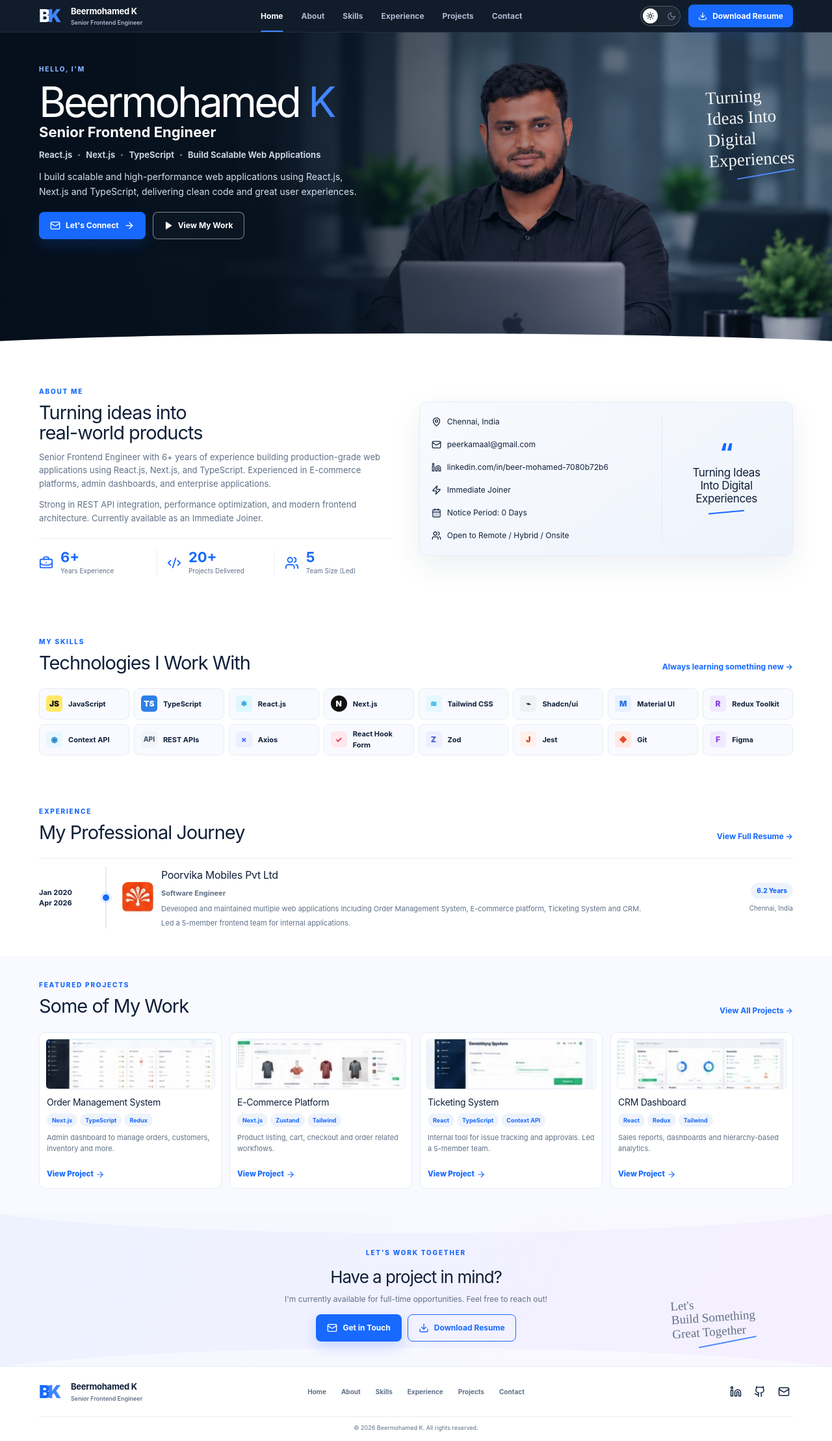
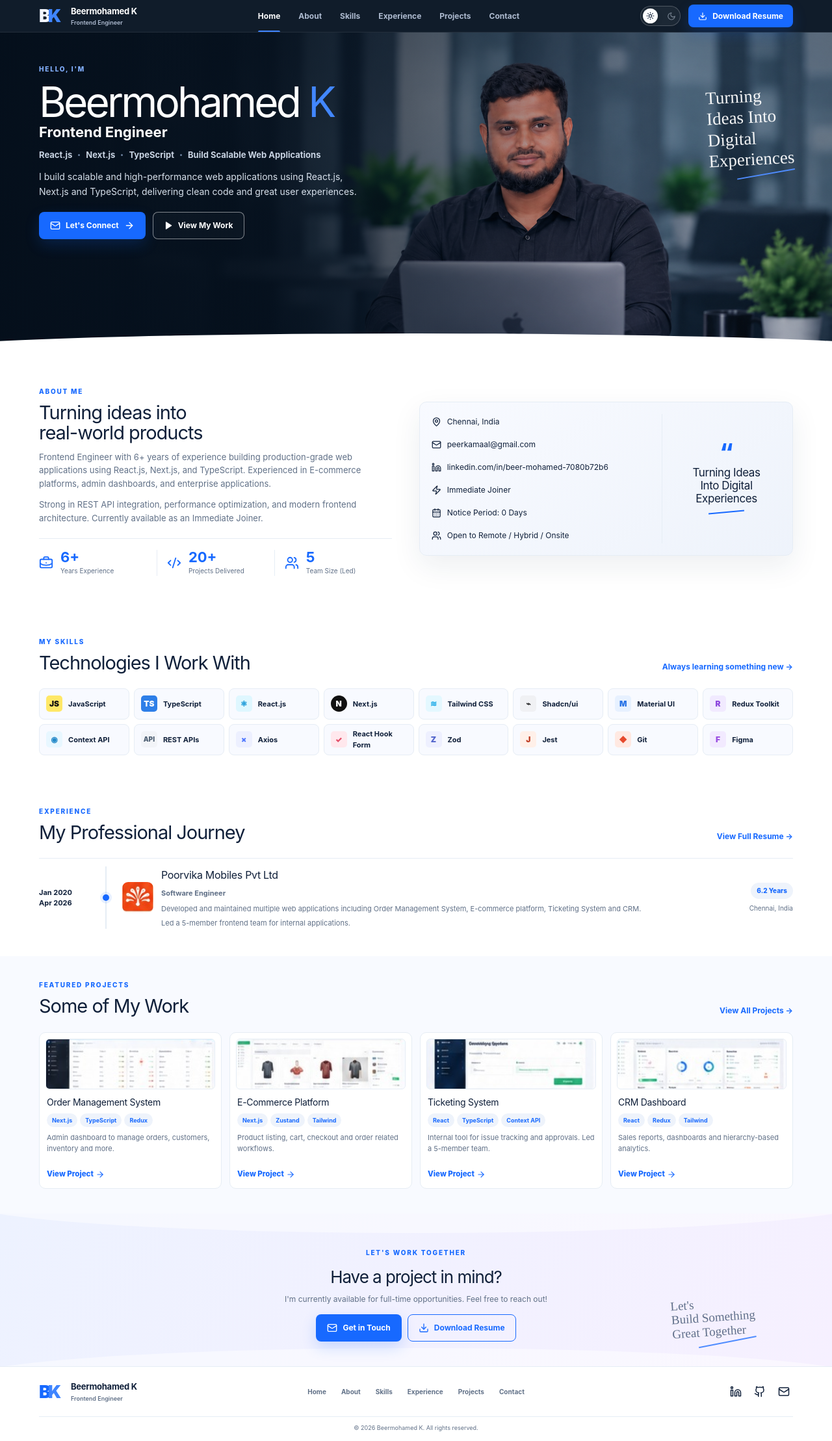
Before and after one commit to PeerMd/portfolio, a Next.js app: page / in a window 1280 px wide. Shown: the whole page at 65% size. Built offline with nearby package versions, Linux system fonts and the light colour scheme.

Commit message:
Remove senior keyword from the title and descriptions

```diff
--- a/app/layout.tsx
+++ b/app/layout.tsx
@@ -6,7 +6,7 @@ import { profile } from '@/lib/data';
 
 export const metadata: Metadata = {
   title: `${profile.name} | ${profile.role}`,
-  description: 'Portfolio of Beermohamed K, Senior Frontend Engineer specializing in React.js, Next.js and TypeScript.',
+  description: 'Portfolio of Beermohamed K, Frontend Engineer specializing in React.js, Next.js and TypeScript.',
 };
 
 export default function RootLayout({ children }: Readonly<{ children: ReactNode }>) {
--- a/components/about.tsx
+++ b/components/about.tsx
@@ -11,7 +11,7 @@ export function About() {
             <span className="eyebrow">ABOUT ME</span>
             <h2>Turning ideas into<br />real-world products</h2>
             <p>
-              Senior Frontend Engineer with 6+ years of experience building production-grade web applications using React.js, Next.js, and TypeScript. Experienced in E-commerce platforms, admin dashboards, and enterprise applications.
+              Frontend Engineer with 6+ years of experience building production-grade web applications using React.js, Next.js, and TypeScript. Experienced in E-commerce platforms, admin dashboards, and enterprise applications.
             </p>
             <p>
               Strong in REST API integration, performance optimization, and modern frontend architecture. Currently available as an Immediate Joiner.
--- a/components/footer.tsx
+++ b/components/footer.tsx
@@ -7,7 +7,7 @@ export function Footer() {
       <div className="container footer-main">
         <a href="#home" className="brand">
           <span className="brand-mark"><b>B</b><em>K</em></span>
-          <span className="brand-copy"><strong>Beermohamed K</strong><small>Senior Frontend Engineer</small></span>
+          <span className="brand-copy"><strong>Beermohamed K</strong><small>Frontend Engineer</small></span>
         </a>
         <nav className="footer-nav" aria-label="Footer navigation">
           <a href="#home">Home</a><a href="#about">About</a><a href="#skills">Skills</a><a href="#experience">Experience</a><a href="#projects">Projects</a><a href="#contact">Contact</a>
--- a/components/header.tsx
+++ b/components/header.tsx
@@ -23,7 +23,7 @@ export function Header() {
           <span className="brand-mark"><b>B</b><em>K</em></span>
           <span className="brand-copy">
             <strong>Beermohamed K</strong>
-            <small>Senior Frontend Engineer</small>
+            <small>Frontend Engineer</small>
           </span>
         </a>
 
--- a/lib/data.ts
+++ b/lib/data.ts
@@ -1,6 +1,6 @@
 export const profile = {
   name: 'Beermohamed K',
-  role: 'Senior Frontend Engineer',
+  role: 'Frontend Engineer',
   location: 'Chennai, India',
   email: 'peerkamaal@gmail.com',
   linkedin: 'https://linkedin.com/in/beer-mohamed-7080b72b6',
@@ -48,7 +48,8 @@ export const projects = [
   {
     title: 'Order Management System',
     stack: ['Next.js', 'TypeScript', 'Redux'],
-    description: 'Admin dashboard to manage orders, customers, inventory and more.',
+    description:
+      'Admin dashboard to manage orders, customers, inventory and more.',
     image: '/projects/oms-preview.jpg',
   },
   {
@@ -60,7 +61,8 @@ export const projects = [
   {
     title: 'Ticketing System',
     stack: ['React', 'TypeScript', 'Context API'],
-    description: 'Internal tool for issue tracking and approvals. Led a 5-member team.',
+    description:
+      'Internal tool for issue tracking and approvals. Led a 5-member team.',
     image: '/projects/ticketing-preview.jpg',
   },
   {
```
Also changed, not shown: 1 other file (tests, documents, lock files or other folders).
